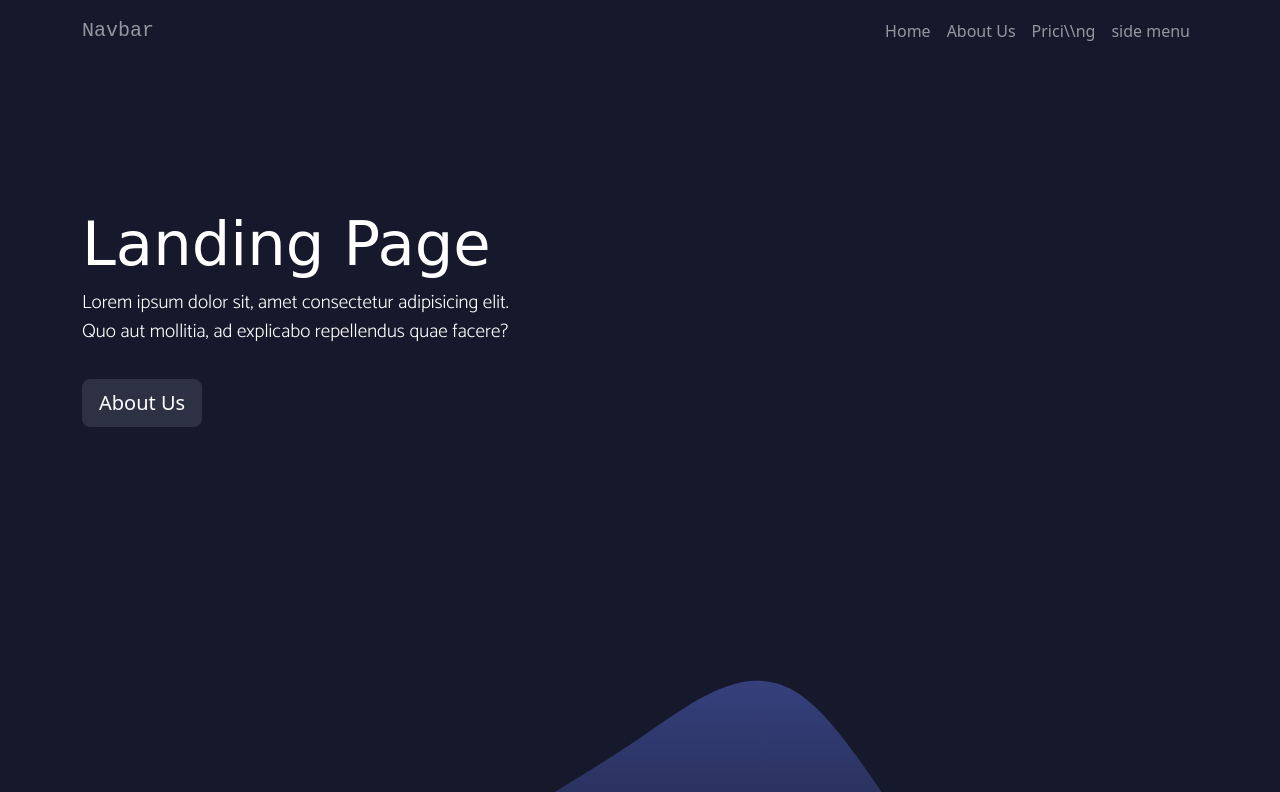
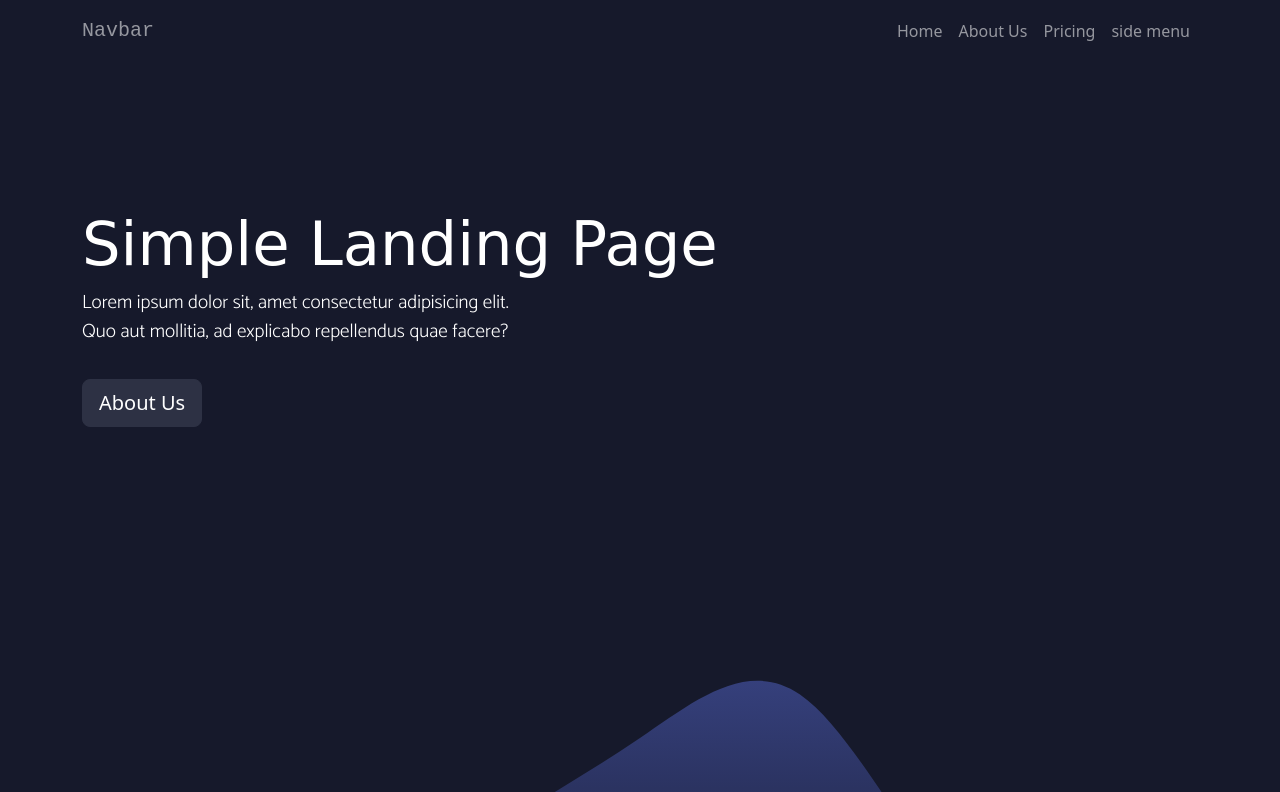
Before and after one commit to anamrehan123/first-project, a plain HTML site: page index.html in a window 1280 px wide. Shown: the top 792 px of the page. Drawn offline with nearby package versions, Linux system fonts and the light colour scheme; a web font is replaced by a local one.

Commit message:
heading chnge

```diff
--- a/index.html
+++ b/index.html
@@ -23,7 +23,7 @@
                 <a class="nav-link" href="#about-us">About Us</a>
               </li>
               <li class="nav-item">
-                <a class="nav-link" href="#pricing">Prici\\ng</a>
+                <a class="nav-link" href="#pricing">Pricing</a>
               </li>
               <li class="nav-item">
                 <a class="nav-link" href="#contact">side menu</a>
@@ -33,7 +33,7 @@
         </div>
       </nav>
     <div class="container home-el">
-        <h1 class="custom-h1">Landing Page</h1>
+        <h1 class="custom-h1"> Simple Landing Page</h1>
         <p class="custom-p">Lorem ipsum dolor sit, amet consectetur adipisicing elit. <br> Quo aut mollitia, ad explicabo repellendus quae facere?</p>
         <a href="#about-us"><button type="button" class="btn btn-primary btn-lg center-pos">About Us</button></a>
     </div>
```
